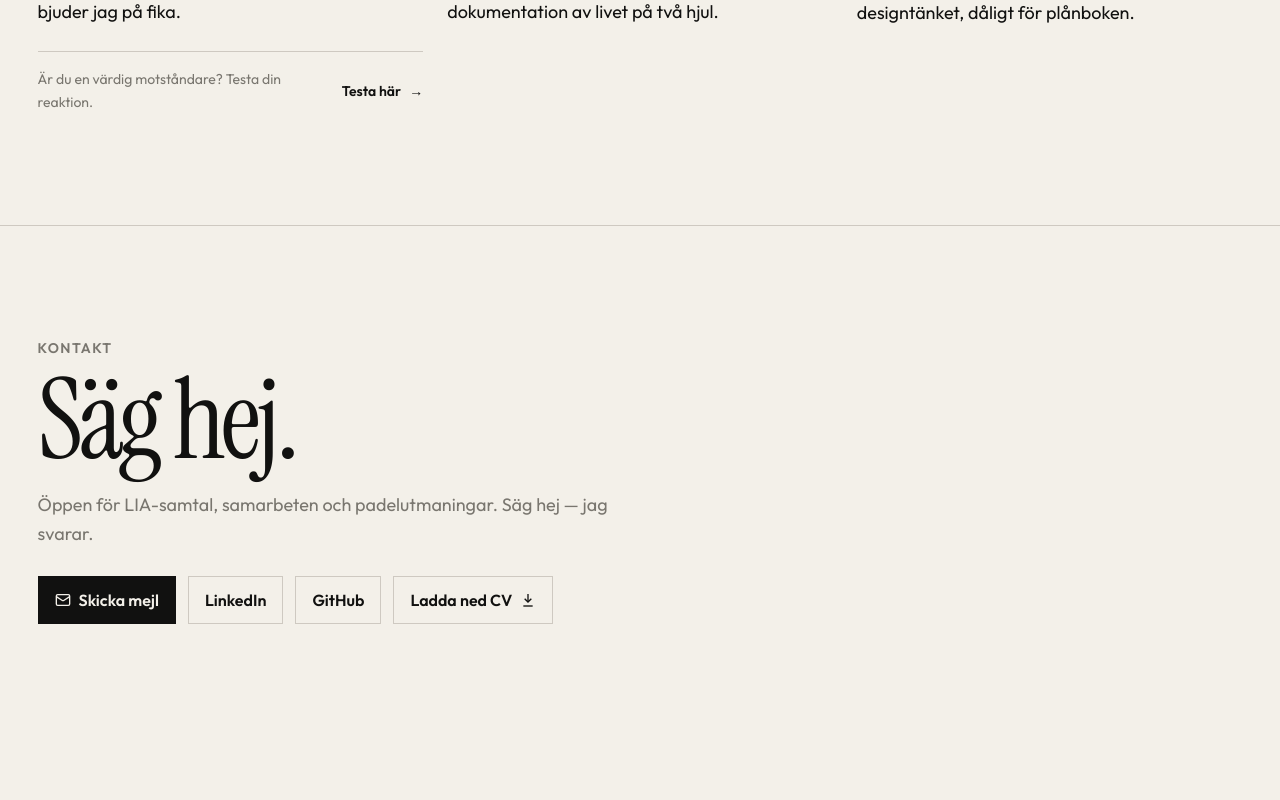
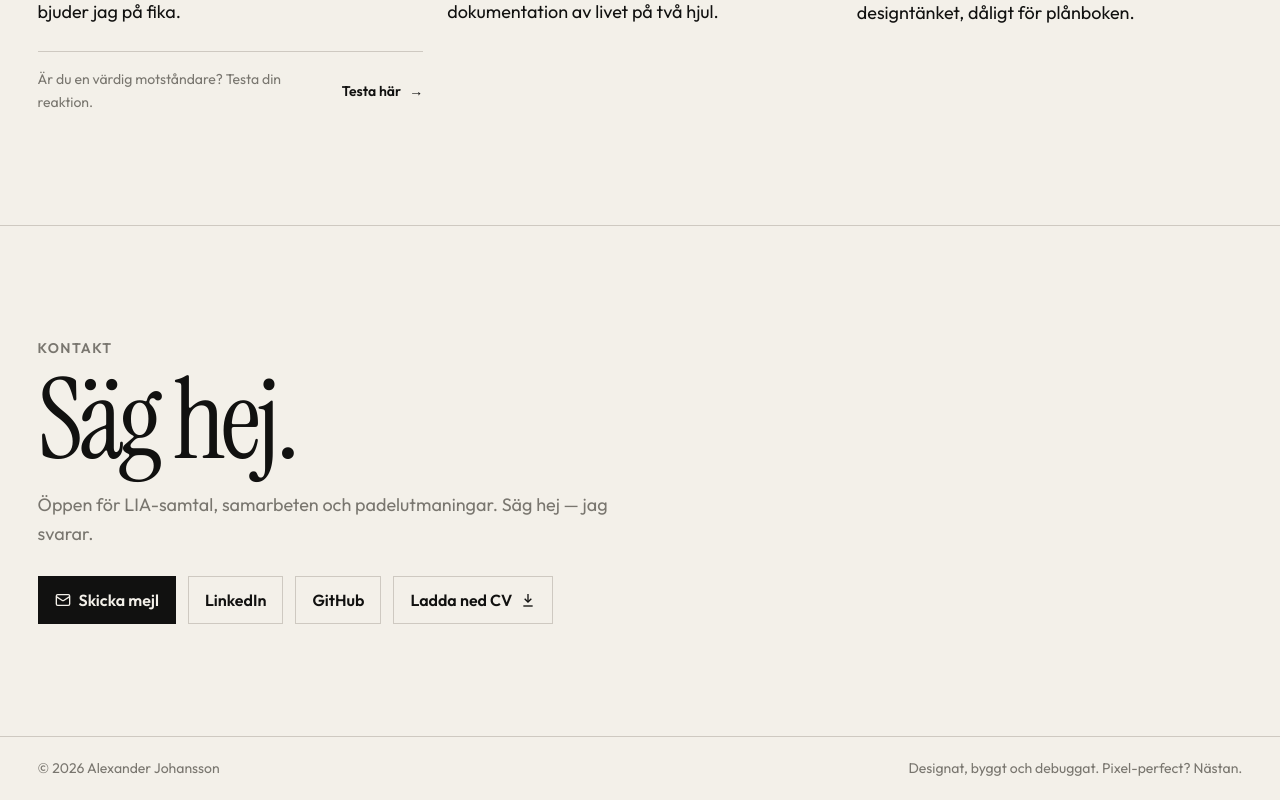
Before and after one commit to AlexJCodes/alexander-johansson-portfolio-react, a React (Vite) app: page / in a window 1280 px wide. Shown: the part 3704-4504 px from the top of the page. Before the commit the page ends 4440 px from the top, so only its background shows below. Built offline with nearby package versions, Linux system fonts and the light colour scheme.

Commit message:
feat: add footer

```diff
--- a/src/App.tsx
+++ b/src/App.tsx
@@ -5,6 +5,7 @@ import HeroSection from "./sections/HeroSection";
 import PersonalSection from "./sections/PersonalSection";
 import ProjectsSection from "./sections/ProjectsSection";
 import SkillsSection from "./sections/SkillsSection";
+import Footer from "./components/Footer";
 
 function App() {
   return (
@@ -19,6 +20,8 @@ function App() {
         <PersonalSection />
         <ContactSection />
       </main>
+
+      <Footer />
     </>
   );
 }
--- /dev/null
+++ b/src/components/Footer.tsx
@@ -0,0 +1,13 @@
+function Footer() {
+  return (
+    <footer className="border-t border-border">
+      <div className="mx-auto flex w-[calc(100%-2*var(--page-padding))] max-w-content flex-col gap-3 py-5 text-sm leading-body text-muted md:flex-row md:items-center md:justify-between">
+        <p>© 2026 Alexander Johansson</p>
+
+        <p>Designat, byggt och debuggat. Pixel-perfect? Nästan.</p>
+      </div>
+    </footer>
+  );
+}
+
+export default Footer;
```
